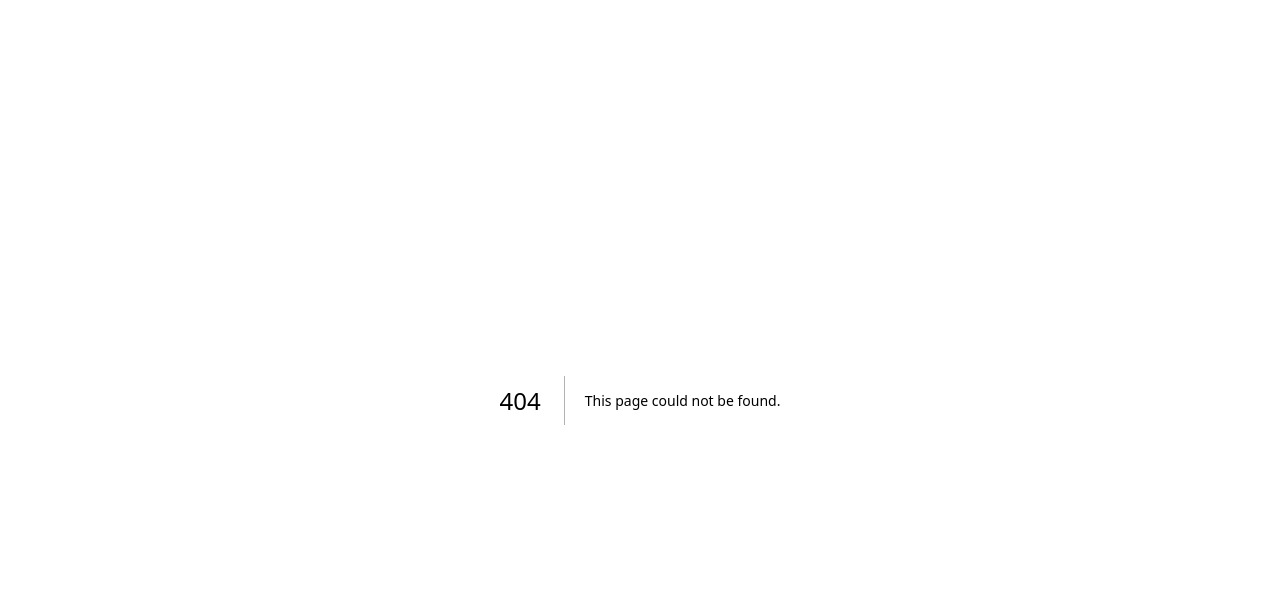
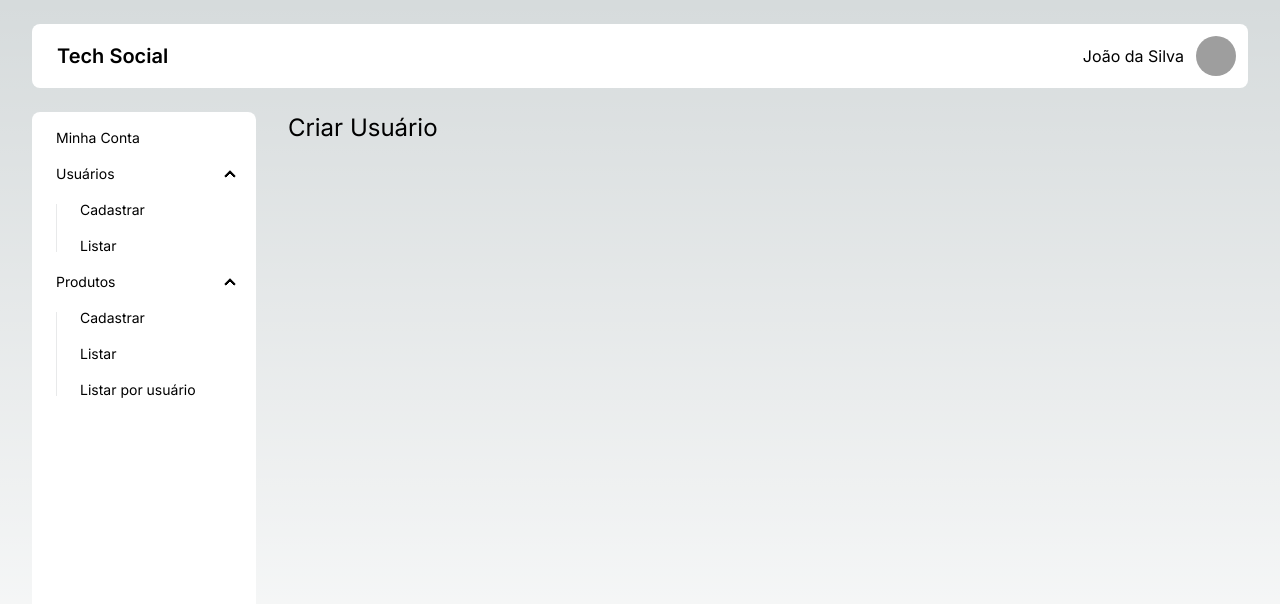
Before and after one commit to muriloarelhano/techsocial, a Next.js app in the folder apps/webclient/: page /dashboard/users/new in a window 1280 px wide. Before the commit this address had no page. Shown: the top 604 px of the page. Built offline with nearby package versions, Linux system fonts and the light colour scheme; grey boxes are pictures that could not be loaded.

Commit message:
feat(client): list users and add page to create a new user

```diff
--- a/apps/webclient/app/components/sidebar/sidebar.tsx
+++ b/apps/webclient/app/components/sidebar/sidebar.tsx
@@ -10,22 +10,39 @@ export function Sidebar() {
           </Link>
         </li>
         <li>
-          <Link href={'/dashboard/users'}>
-            <p>Usuários</p>
-          </Link>
+          <details open>
+            <summary>Usuários</summary>
+            <ul>
+              <li>
+                <Link href={'/dashboard/users/new'}>
+                  <p>Cadastrar</p>
+                </Link>
+              </li>
+              <li>
+                <Link href={'/dashboard/users'}>
+                  <p>Listar</p>
+                </Link>
+              </li>
+            </ul>
+          </details>
         </li>
         <li>
           <details open>
             <summary>Produtos</summary>
             <ul>
               <li>
+                <Link href={'/dashboard/products/new'}>
+                  <p>Cadastrar</p>
+                </Link>
+              </li>
+              <li>
                 <Link href={'/dashboard/products'}>
-                  <p>Todos</p>
+                  <p>Listar</p>
                 </Link>
               </li>
               <li>
                 <Link href={'/dashboard/products/user'}>
-                  <p>Por Usuário </p>
+                  <p>Listar por usuário </p>
                 </Link>
               </li>
             </ul>
--- /dev/null
+++ b/apps/webclient/app/dashboard/users/new/page.tsx
@@ -0,0 +1,7 @@
+export default async function CreateUser() {
+  return (
+    <div>
+      <h1 className="text-2xl">Criar Usuário</h1>
+    </div>
+  );
+}
--- a/apps/webclient/app/dashboard/users/page.tsx
+++ b/apps/webclient/app/dashboard/users/page.tsx
@@ -1,7 +1,17 @@
-export default function Users() {
+import { getUsers } from '@/apps/webclient/services/user';
+
+export default async function Users() {
+  const users = await getUsers();
   return (
     <div>
-      <h1 className="text-2xl">Users</h1>
+      <h1 className="text-2xl">Usuários</h1>
+      {users.length > 0
+        ? users.map((user, index) => (
+            <p key="a">
+              {index} - {user.firstName} {user.lastName}
+            </p>
+          ))
+        : 'Nenhum usuário encontrado'}
     </div>
   );
 }
--- a/apps/webclient/services/user.ts
+++ b/apps/webclient/services/user.ts
@@ -7,3 +7,7 @@ export const userApiClient = axios.create({
 export async function getUserDataById(id: number) {
   return (await userApiClient.get(`/${id}`)).data;
 }
+
+export async function getUsers(): Promise<any[]> {
+  return (await userApiClient.get('')).data;
+}
```
